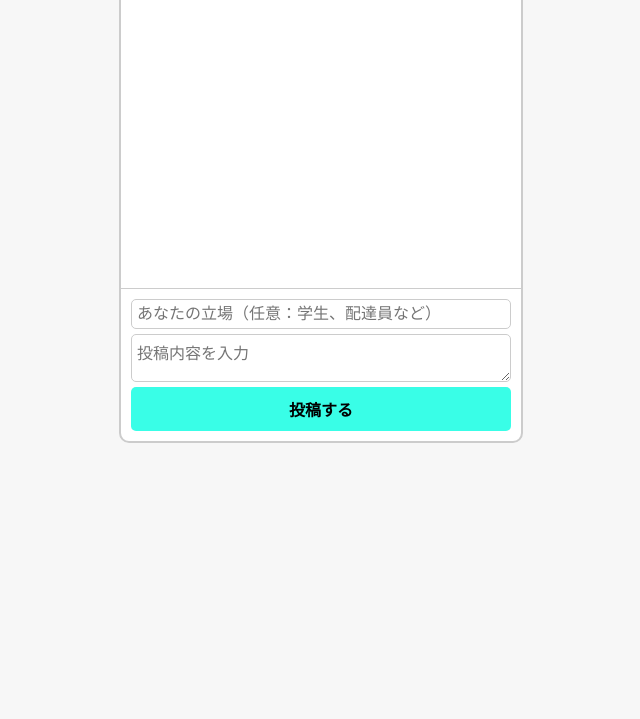
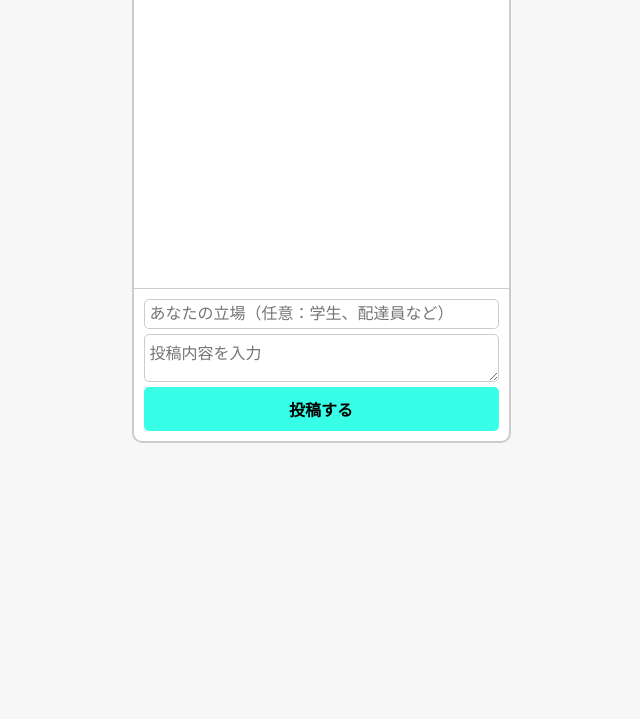
Before and after one commit to kjh-hjk/banpakukeijiban, a plain HTML site: page index.html in a window 1280 px wide. Shown: the part 81-800 px from the top of the page, without its empty margins (319-959 px from the left). Drawn offline with Linux system fonts and the light colour scheme; no server answers.

Commit message:
Update index.html

```diff
--- a/index.html
+++ b/index.html
@@ -5,7 +5,7 @@
 <title>万博情報交換所</title>
 <style>
   body { font-family: 'Kosugi Maru', sans-serif; background-color: #f7f7f7; margin: 0; padding: 0; }
-  .board-container { width: 100%; max-width: 400px; margin: 20px auto; border: 2px solid #ccc; border-radius: 10px; background-color: #fff; display: flex; flex-direction: column; height: 500px; }
+  .board-container { width: 100%; max-width: 375px; margin: 20px auto; border: 2px solid #ccc; border-radius: 10px; background-color: #fff; display: flex; flex-direction: column; height: 500px; }
   .board-title { background-color: #39FEE7; color: #333; font-size: 24px; font-weight: bold; text-align: center; padding: 10px; border-top-left-radius: 10px; border-top-right-radius: 10px; }
   .posts { flex: 1; overflow-y: auto; padding: 10px; }
   .post { border-bottom: 1px solid #ddd; padding: 5px 0; }
```
